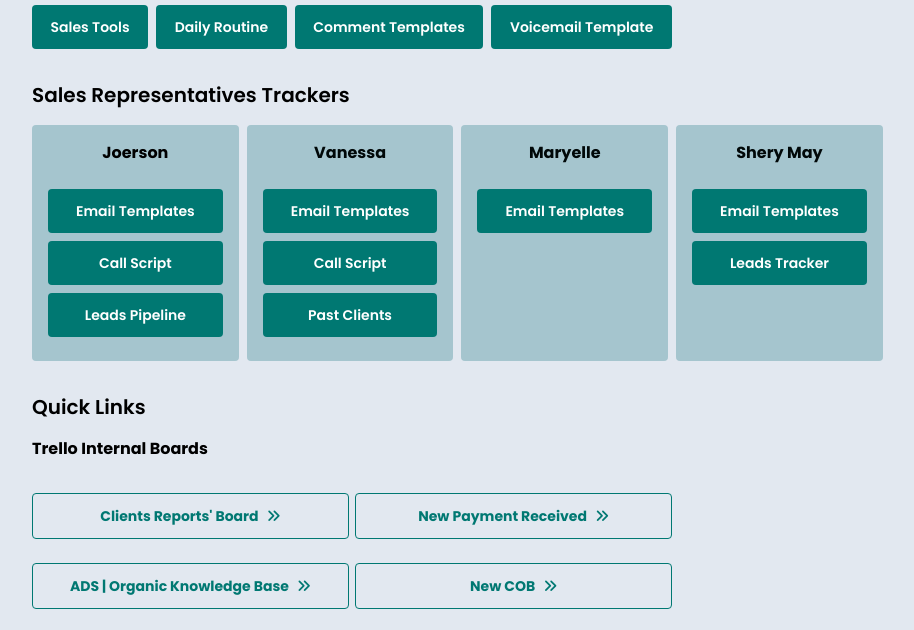
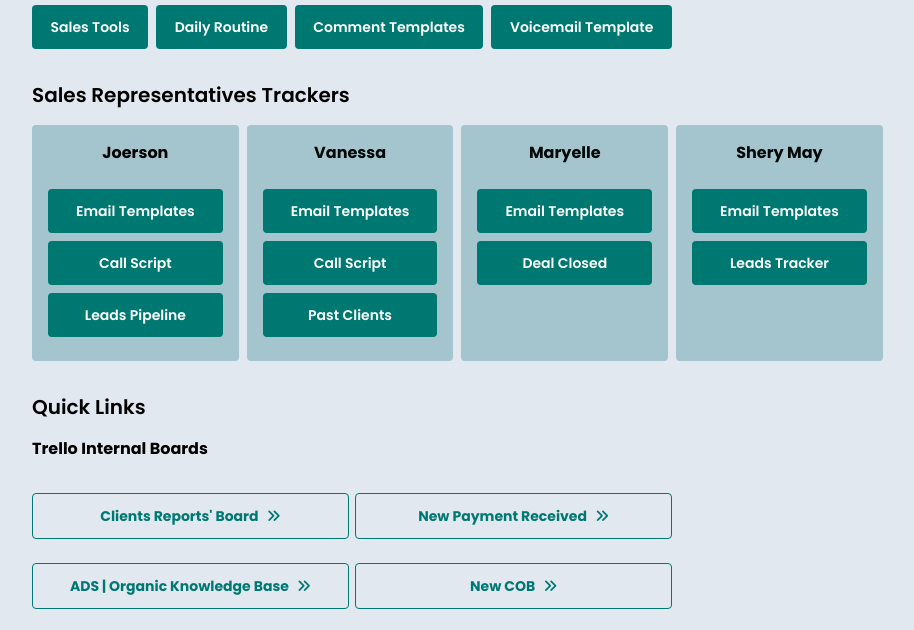
Before and after one commit to rockstarloren/organic-dashboard, a plain HTML site: page index.html in a window 1280 px wide. Shown: the part 159-789 px from the top of the page, without its empty margins (288-1202 px from the left). Drawn offline with nearby package versions, Linux system fonts and the light colour scheme.

Commit message:
added tracker

```diff
--- a/index.html
+++ b/index.html
@@ -191,6 +191,12 @@
                 value="Email Templates"
                 class="cursor-pointer"
             /></a>
+            <a
+              href="https://docs.google.com/spreadsheets/d/1MfvgVWSuyHuQfIcbCslSks1shKg5liKXX9Mrz3Q4r-U/edit#gid=1043138788"
+              target="_blank"
+              class="bg-[#007872] py-3 px-7 rounded my-2 block text-center text-white hover:bg-[#008f88]"
+              ><input type="button" value="Deal Closed" class="cursor-pointer"
+            /></a>
           </div>
           <div class="bg-[#a5c5ce] p-4 rounded">
             <h2 class="m-0 pb-4 text-center text-base text-[#000808] font-bold">
```
